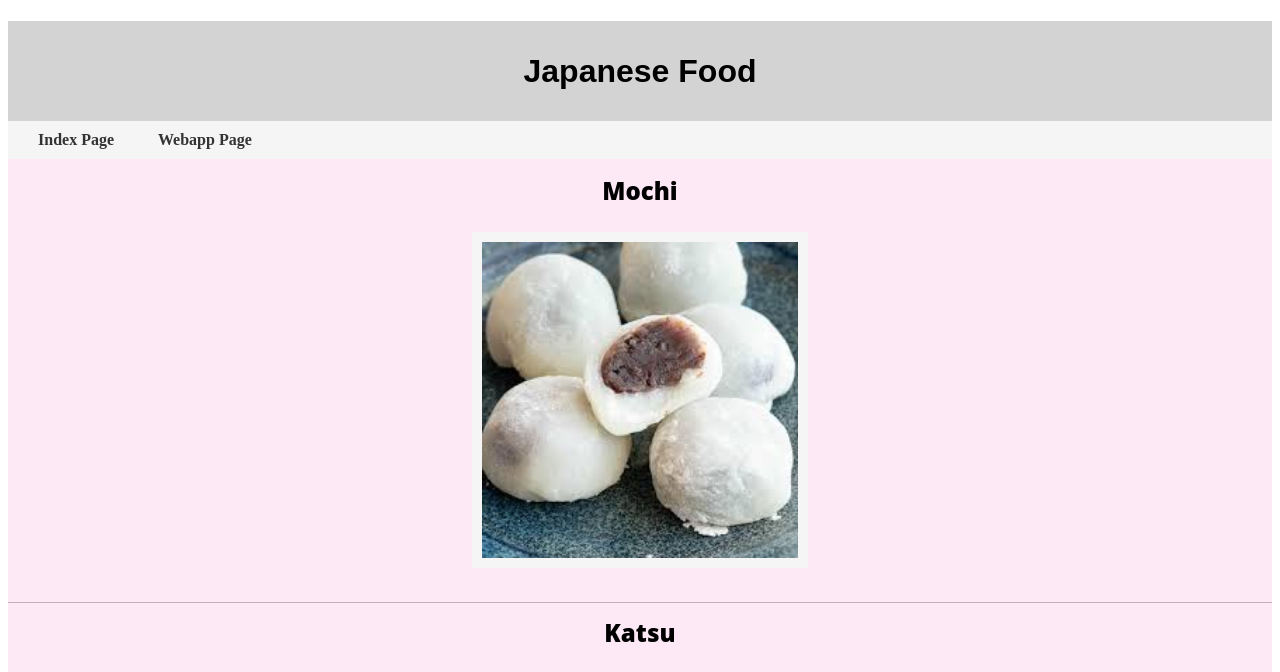
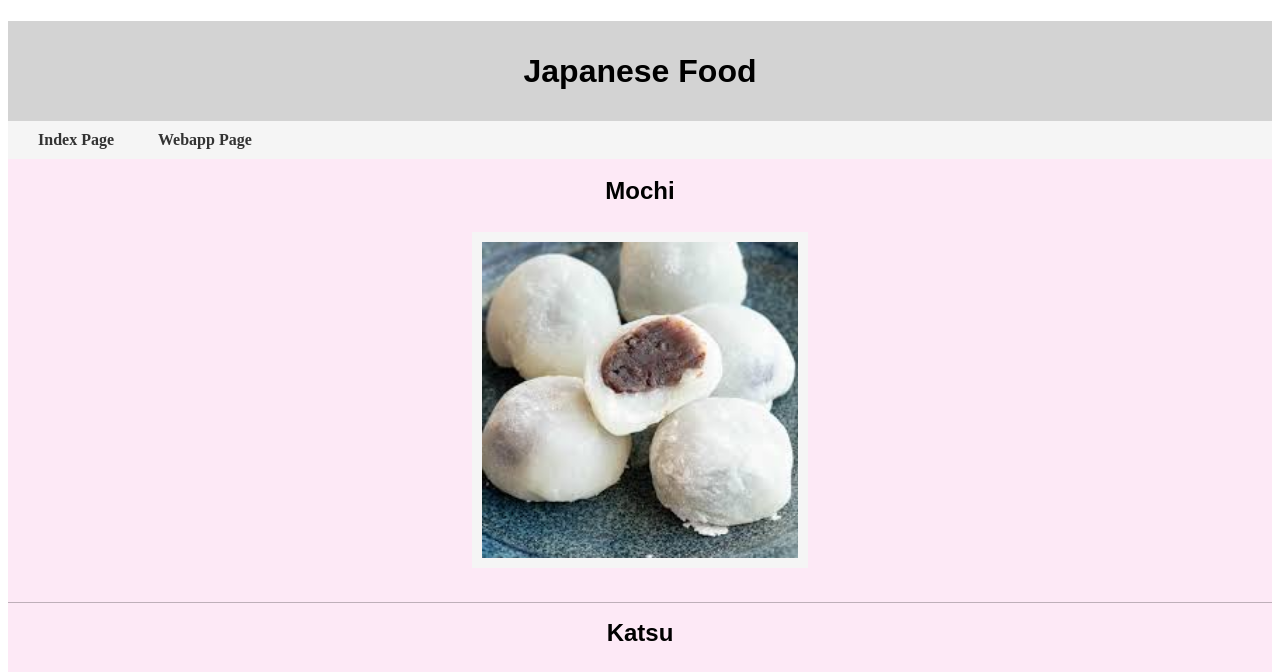
Before and after one commit to Hereiti808/IS201, a plain HTML site: page scratch.html in a window 1280 px wide. Shown: the top 672 px of the page. Drawn offline with Linux system fonts and the light colour scheme; grey boxes are pictures that could not be loaded; files whose address does not match are found by name.

Commit message:
Add files via upload

```diff
--- a/css/scratch.css
+++ b/css/scratch.css
@@ -57,7 +57,7 @@ hr {
     text-align: center;
     margin-top: 0;
     margin-bottom: 0.5rem;
-    font-family: "Open Sans", -apple-system, BlinkMacSystemFont, "Segoe UI", Roboto, "Helvetica Neue", Arial, sans-serif, "Apple Color Emoji", "Segoe UI Emoji", "Segoe UI Symbol", "Noto Color Emoji";
+    font-family:Arial, Helvetica, sans-serif;
     font-weight: 800;
     line-height: 1.2;
   }
```
